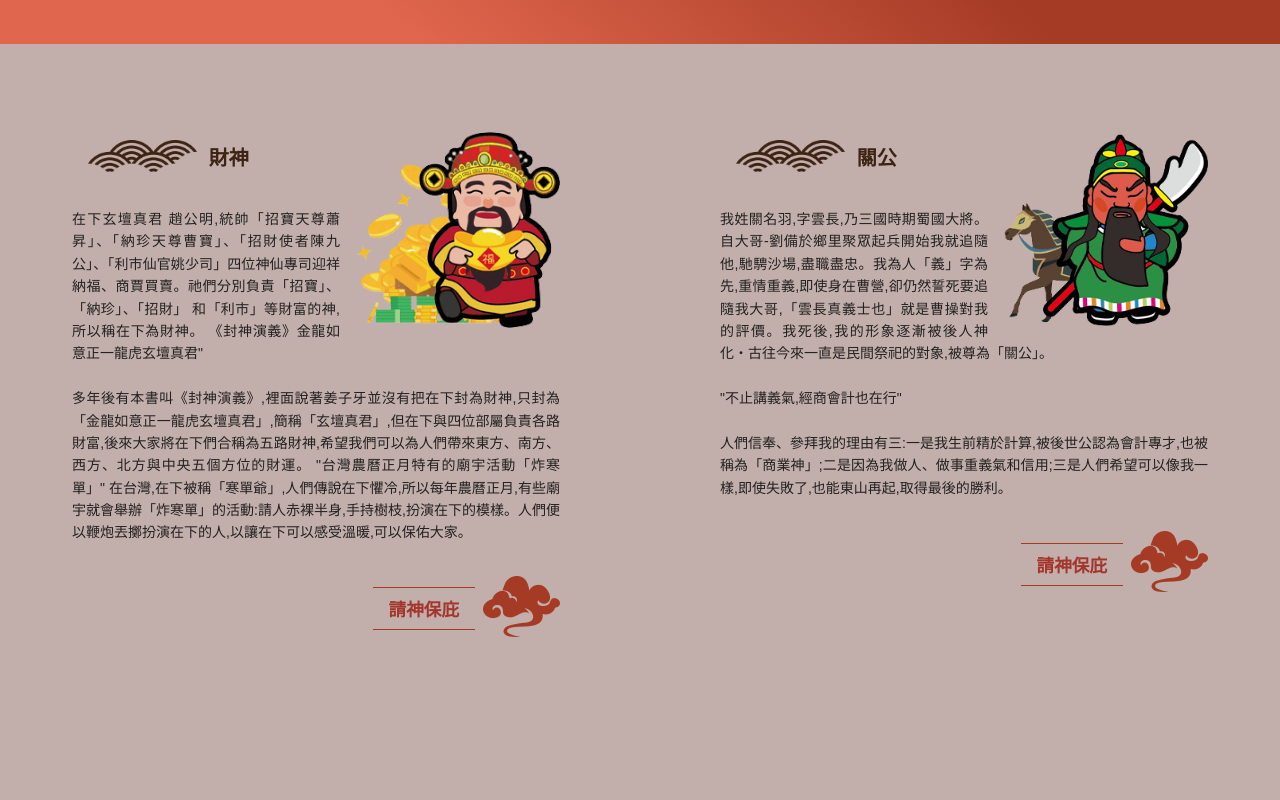
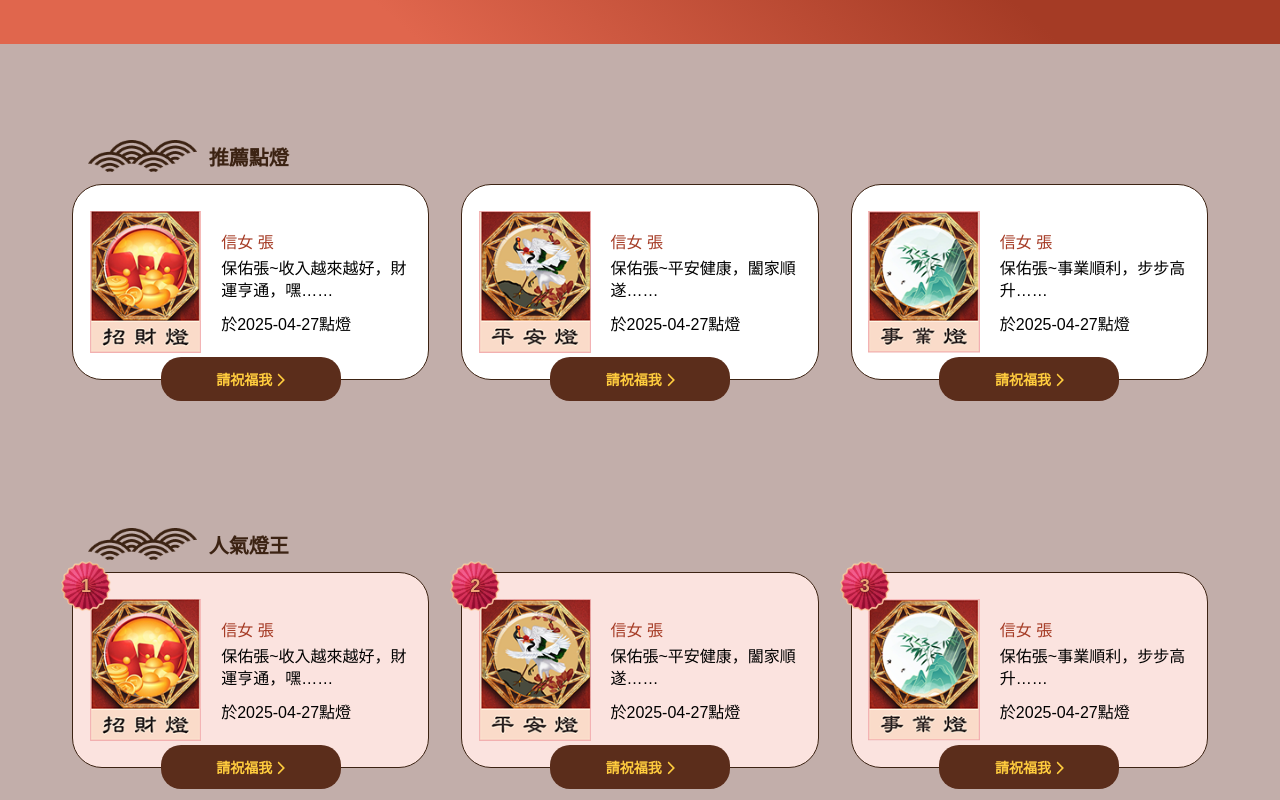
Before and after one commit to smile95137a/magic, a Vue app: page /blessing in a window 1280 px wide. Shown: the part 1140-1940 px from the top of the page. Built offline with nearby package versions, Linux system fonts and the light colour scheme.

Commit message:
調整功能

```diff
--- /dev/null
+++ b/src/components/LightBlessingScene.vue
@@ -0,0 +1,173 @@
+<template>
+  <section class="light-blessing">
+    <Title color="dark" text="推薦點燈" />
+
+    <div class="light-blessing__list">
+      <div
+        v-for="item in lightList"
+        :key="item.id"
+        class="light-blessing__card"
+      >
+        <img
+          :src="lightImages[item.imageKey]"
+          :alt="item.name"
+          class="light-blessing__image"
+        />
+        <div class="light-blessing__content">
+          <div class="light-blessing__type">{{ item.type }}</div>
+          <p class="light-blessing__desc">{{ item.description }}</p>
+          <div class="light-blessing__date">於{{ item.date }}點燈</div>
+        </div>
+        <button class="light-blessing__btn">
+          請祝福我 <i class="fas fa-chevron-right"></i>
+        </button>
+      </div>
+    </div>
+  </section>
+</template>
+
+<script setup lang="ts">
+import Title from '@/components/common/Title.vue';
+import lightImages from '@/data/lightImages';
+
+const lightList = [
+  {
+    id: 1,
+    name: '招財燈',
+    type: '信女 張',
+    description: '保佑張~收入越來越好，財運亨通，嘿……',
+    date: '2025-04-27',
+    imageKey: 'lightZhaocai',
+  },
+  {
+    id: 2,
+    name: '平安燈',
+    type: '信女 張',
+    description: '保佑張~平安健康，闔家順遂……',
+    date: '2025-04-27',
+    imageKey: 'lightPingan',
+  },
+  {
+    id: 3,
+    name: '事業燈',
+    type: '信女 張',
+    description: '保佑張~事業順利，步步高升……',
+    date: '2025-04-27',
+    imageKey: 'lightShiye',
+  },
+];
+</script>
+
+<style scoped lang="scss">
+.light-blessing {
+  width: 100%;
+  max-width: 1200px;
+  margin: 0 auto;
+  padding: 2rem;
+
+  &__list {
+    display: grid;
+    grid-template-columns: repeat(auto-fill, minmax(300px, 1fr));
+    gap: 2rem;
+    justify-content: center;
+  }
+
+  &__card {
+    position: relative;
+    display: flex;
+    flex-direction: row;
+    align-items: center;
+    width: 100%;
+    max-width: 390px;
+    min-height: 196px;
+    border: 1px solid #3c2313;
+    background-color: #fff;
+    border-radius: 30px;
+    padding: 1rem;
+    gap: 1.2rem;
+    transition: transform 0.3s ease;
+    margin: 0 auto;
+
+    &:hover {
+      transform: translateY(-4px);
+    }
+  }
+
+  &__image {
+    width: 113px;
+    height: 142px;
+    object-fit: contain;
+    flex-shrink: 0;
+  }
+
+  &__info {
+    display: flex;
+    flex-direction: column;
+    justify-content: center;
+    flex: 1;
+    min-width: 0;
+    word-wrap: break-word;
+    font-size: 16px;
+  }
+
+  &__name {
+    font-weight: bold;
+    margin-bottom: 0.3rem;
+  }
+
+  &__type {
+    color: #a53b25;
+    margin-bottom: 0.3rem;
+  }
+
+  &__desc {
+    margin-bottom: 0.5rem;
+    line-height: 1.4;
+  }
+
+  &__date {
+  }
+
+  &__btn {
+    width: 100%;
+    max-width: 180px;
+    height: 44px;
+
+    position: absolute;
+    bottom: -22px;
+    left: 50%;
+    transform: translateX(-50%);
+    background-color: #5b2d1b;
+    color: #ffcc3e;
+    font-weight: bold;
+    font-size: 14px;
+    padding: 0.4rem 1.2rem;
+    border: none;
+    border-radius: 20px;
+    cursor: pointer;
+    transition: background-color 0.2s ease;
+
+    &:hover {
+      background-color: #3e1f13;
+    }
+  }
+  @media (max-width: 768px) {
+    &__card {
+      flex-direction: row-reverse;
+      align-items: center;
+      text-align: left;
+    }
+
+    &__info {
+      align-items: flex-start;
+    }
+
+    &__image {
+      width: 90px;
+      height: auto;
+      margin-bottom: 0;
+      margin-left: 1rem;
+    }
+  }
+}
+</style>
--- /dev/null
+++ b/src/components/TopLightBlessingScene.vue
@@ -0,0 +1,207 @@
+<template>
+  <section class="top-light-blessing">
+    <Title color="dark" text="人氣燈王" />
+
+    <div class="top-light-blessing__list">
+      <div
+        v-for="(item, index) in lightList"
+        :key="item.id"
+        class="top-light-blessing__card"
+      >
+        <div class="top-light-blessing__badge-wrapper">
+          <img :src="badge" alt="步驟徽章" />
+          <div class="top-light-blessing__badge-wrapper-text">
+            {{ index + 1 }}
+          </div>
+        </div>
+
+        <img
+          :src="lightImages[item.imageKey]"
+          :alt="item.name"
+          class="top-light-blessing__image"
+        />
+        <div class="top-light-blessing__content">
+          <div class="top-light-blessing__type">{{ item.type }}</div>
+          <p class="top-light-blessing__desc">{{ item.description }}</p>
+          <div class="top-light-blessing__date">於{{ item.date }}點燈</div>
+        </div>
+        <button class="top-light-blessing__btn">
+          請祝福我 <i class="fas fa-chevron-right"></i>
+        </button>
+      </div>
+    </div>
+  </section>
+</template>
+
+<script setup lang="ts">
+import Title from '@/components/common/Title.vue';
+import lightImages from '@/data/lightImages';
+import badge from '@/assets/image/badge.png';
+const lightList = [
+  {
+    id: 1,
+    name: '招財燈',
+    type: '信女 張',
+    description: '保佑張~收入越來越好，財運亨通，嘿……',
+    date: '2025-04-27',
+    imageKey: 'lightZhaocai',
+  },
+  {
+    id: 2,
+    name: '平安燈',
+    type: '信女 張',
+    description: '保佑張~平安健康，闔家順遂……',
+    date: '2025-04-27',
+    imageKey: 'lightPingan',
+  },
+  {
+    id: 3,
+    name: '事業燈',
+    type: '信女 張',
+    description: '保佑張~事業順利，步步高升……',
+    date: '2025-04-27',
+    imageKey: 'lightShiye',
+  },
+];
+</script>
+
+<style scoped lang="scss">
+.top-light-blessing {
+  width: 100%;
+  max-width: 1200px;
+  margin: 0 auto;
+  padding: 2rem;
+
+  &__list {
+    display: grid;
+    grid-template-columns: repeat(auto-fill, minmax(300px, 1fr));
+    gap: 2rem;
+    justify-content: center;
+  }
+
+  &__card {
+    position: relative;
+    display: flex;
+    flex-direction: row;
+    align-items: center;
+    width: 100%;
+    max-width: 390px;
+    min-height: 196px;
+    border: 1px solid #3c2313;
+    background-color: #fbe3df;
+    border-radius: 30px;
+    padding: 1rem;
+    gap: 1.2rem;
+    transition: transform 0.3s ease;
+    margin: 0 auto;
+
+    &:hover {
+      transform: translateY(-4px);
+    }
+  }
+
+  &__image {
+    width: 113px;
+    height: 142px;
+    object-fit: contain;
+    flex-shrink: 0;
+  }
+
+  &__info {
+    display: flex;
+    flex-direction: column;
+    justify-content: center;
+    flex: 1;
+    min-width: 0;
+    word-wrap: break-word;
+    font-size: 16px;
+  }
+
+  &__name {
+    font-weight: bold;
+    margin-bottom: 0.3rem;
+  }
+
+  &__type {
+    color: #a53b25;
+    margin-bottom: 0.3rem;
+  }
+
+  &__desc {
+    margin-bottom: 0.5rem;
+    line-height: 1.4;
+  }
+
+  &__date {
+  }
+
+  &__btn {
+    width: 100%;
+    max-width: 180px;
+    height: 44px;
+    position: absolute;
+    bottom: -22px;
+    left: 50%;
+    transform: translateX(-50%);
+    background-color: #5b2d1b;
+    color: #ffcc3e;
+    font-weight: bold;
+    font-size: 14px;
+    padding: 0.4rem 1.2rem;
+    border: none;
+    border-radius: 20px;
+    cursor: pointer;
+    transition: background-color 0.2s ease;
+
+    &:hover {
+      background-color: #3e1f13;
+    }
+  }
+
+  &__badge-wrapper {
+    position: absolute;
+    top: -12px;
+    left: -12px;
+    width: 50px;
+    height: 50px;
+    z-index: 2;
+    display: flex;
+    align-items: center;
+    justify-content: center;
+
+    img {
+      width: 100%;
+      height: 100%;
+      object-fit: contain;
+    }
+
+    &-text {
+      position: absolute;
+      font-size: 18px;
+      font-weight: bold;
+      color: #efa576;
+      text-shadow: 0 0 2px #000;
+      pointer-events: none;
+    }
+  }
+
+  @media (max-width: 768px) {
+    &__card {
+      flex-direction: row-reverse;
+      align-items: center;
+      text-align: left;
+    }
+
+    &__info {
+      align-items: flex-start;
+    }
+
+    &__image {
+      width: 90px;
+      height: auto;
+      margin-bottom: 0;
+      margin-left: 1rem;
+    }
+  }
+}
+</style>
--- a/src/views/Blessing.vue
+++ b/src/views/Blessing.vue
@@ -32,9 +32,11 @@
     <LatestLightScene />
   </SectionBackground>
   <SectionBackground variant="light">
-    <GodList />
+    <LightBlessingScene />
   </SectionBackground>
-
+  <SectionBackground variant="light">
+    <TopLightBlessingScene />
+  </SectionBackground>
   <Footer />
 </template>
 
@@ -47,6 +49,8 @@ import GodList from '@/components/GodList.vue';
 import Service from '@/components/Service.vue';
 import Service2 from '@/components/Service2.vue';
 import LatestLightScene from '@/components/LatestLightScene.vue';
+import LightBlessingScene from '@/components/LightBlessingScene.vue';
+import TopLightBlessingScene from '@/components/TopLightBlessingScene.vue';
 import Title from '@/components/common/Title.vue';
 import lightImages from '@/data/lightImages';
 </script>
```
